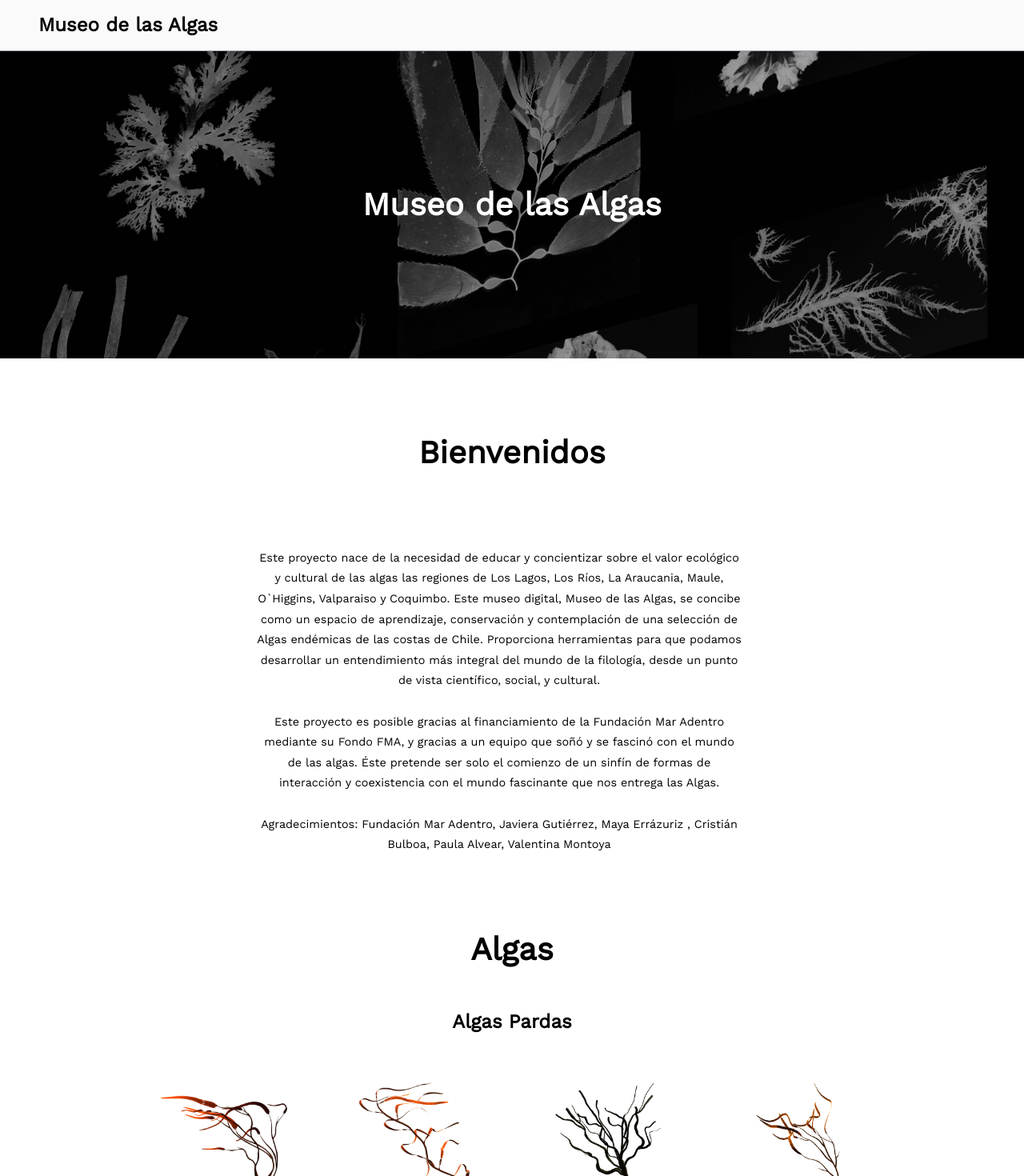
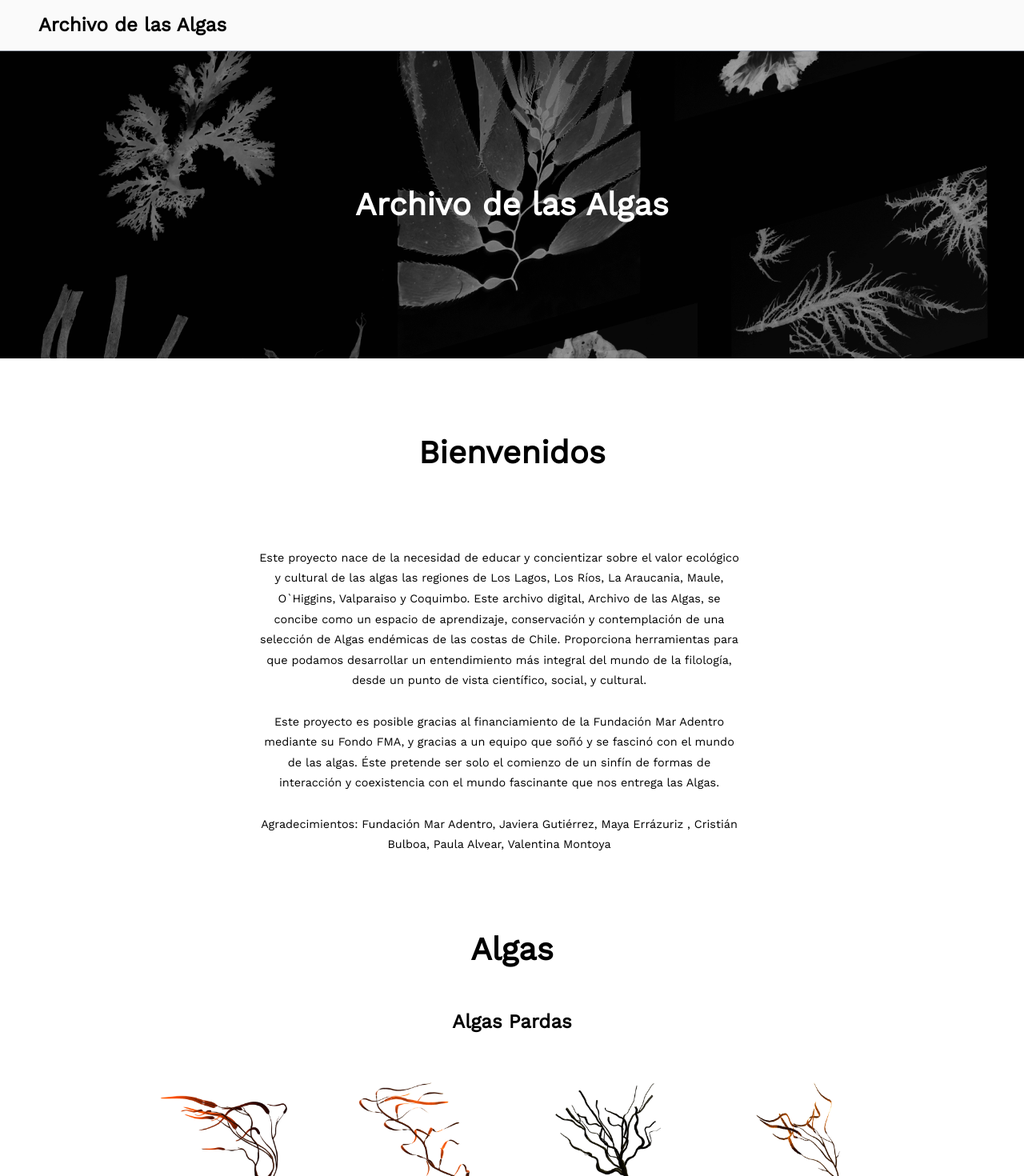
Before and after one commit to a7u7a/museo-algas, a Nuxt app: page / in a window 1280 px wide. Shown: the top 1470 px of the page at 80% size. Built offline with nearby package versions, Linux system fonts and the light colour scheme.

Commit message:
cambio de nombre a archivo de las algas

```diff
--- a/components/about.vue
+++ b/components/about.vue
@@ -9,7 +9,7 @@
           Este proyecto nace de la necesidad de educar y concientizar sobre el
           valor ecológico y cultural de las algas las regiones de Los
           Lagos, Los Ríos, La Araucania, Maule, O`Higgins, Valparaiso
-          y Coquimbo. Este museo digital, Museo de las Algas, se concibe como un
+          y Coquimbo. Este archivo digital, Archivo de las Algas, se concibe como un
           espacio de aprendizaje, conservación y contemplación de una selección
           de Algas endémicas de las costas de Chile. Proporciona herramientas
           para que podamos desarrollar un entendimiento más integral del mundo
--- a/components/banner.vue
+++ b/components/banner.vue
@@ -4,7 +4,7 @@
     style="background-image: url('/imgs/fondo_hero.png')"
   >
     <div class="flex h-full w-full flex-row items-center justify-center">
-      <p class="text-white font-sans font-bold text-2xl">Museo de las Algas</p>
+      <p class="text-white font-sans font-bold text-2xl">Archivo de las Algas</p>
     </div>
   </div>
 </template>
--- a/components/foot.vue
+++ b/components/foot.vue
@@ -1,6 +1,6 @@
 <template>
   <footer class="text-base flex flex-col w-full items-center justify-center h-20 bg-mdla-bg font-sans border-t border-gray-400">
-    <p>Museo de las Algas 2022</p>
+    <p>Archivo de las Algas 2022</p>
     <a class="underline" href="https://www.instagram.com/museodelasalgas/">Instagram</a>
   </footer>
 </template>
--- a/components/navBar.vue
+++ b/components/navBar.vue
@@ -15,7 +15,7 @@
       bg-mdla-bg
     "
   >
-    <NuxtLink class="text-lg font-bold" to="/">Museo de las Algas</NuxtLink>
+    <NuxtLink class="text-lg font-bold" to="/">Archivo de las Algas</NuxtLink>
     <div class="pr-6 md:pr-12">
       <!-- <button
         class="font-sans bg-gray-200 rounded pr-2 pl-2 hover:bg-gray-300"
```
